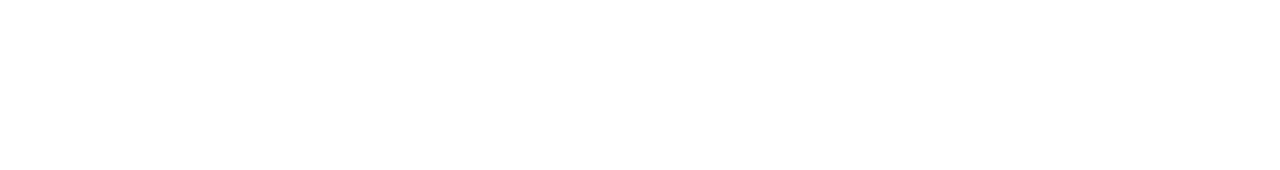
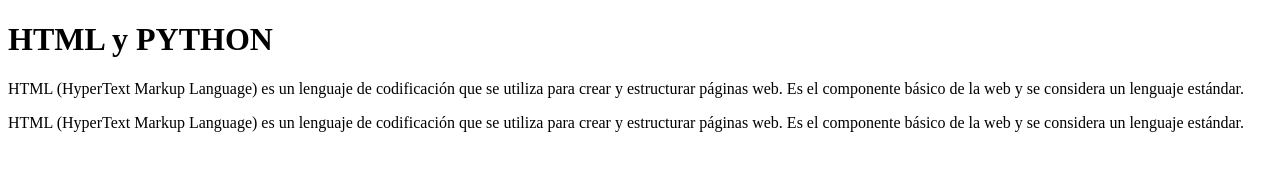
Before and after one commit to ErnestoHrz/Clase2Lunes, a plain HTML site: page index.html in a window 1280 px wide. Drawn offline with Linux system fonts and the light colour scheme.

Commit message:
contenido html

```diff
--- a/index.html
+++ b/index.html
@@ -6,6 +6,15 @@
     <title>Document</title>
 </head>
 <body>
+   <header>
+    <h1>HTML y PYTHON</h1>
+    <P>
+        HTML (HyperText Markup Language) es un lenguaje de codificación que se utiliza para crear y estructurar páginas web. Es el componente básico de la web y se considera un lenguaje estándar.
+    </P>
+    <p>
+        HTML (HyperText Markup Language) es un lenguaje de codificación que se utiliza para crear y estructurar páginas web. Es el componente básico de la web y se considera un lenguaje estándar.
+    </p>
+   </header>
 
 </body>
 </html>
```
